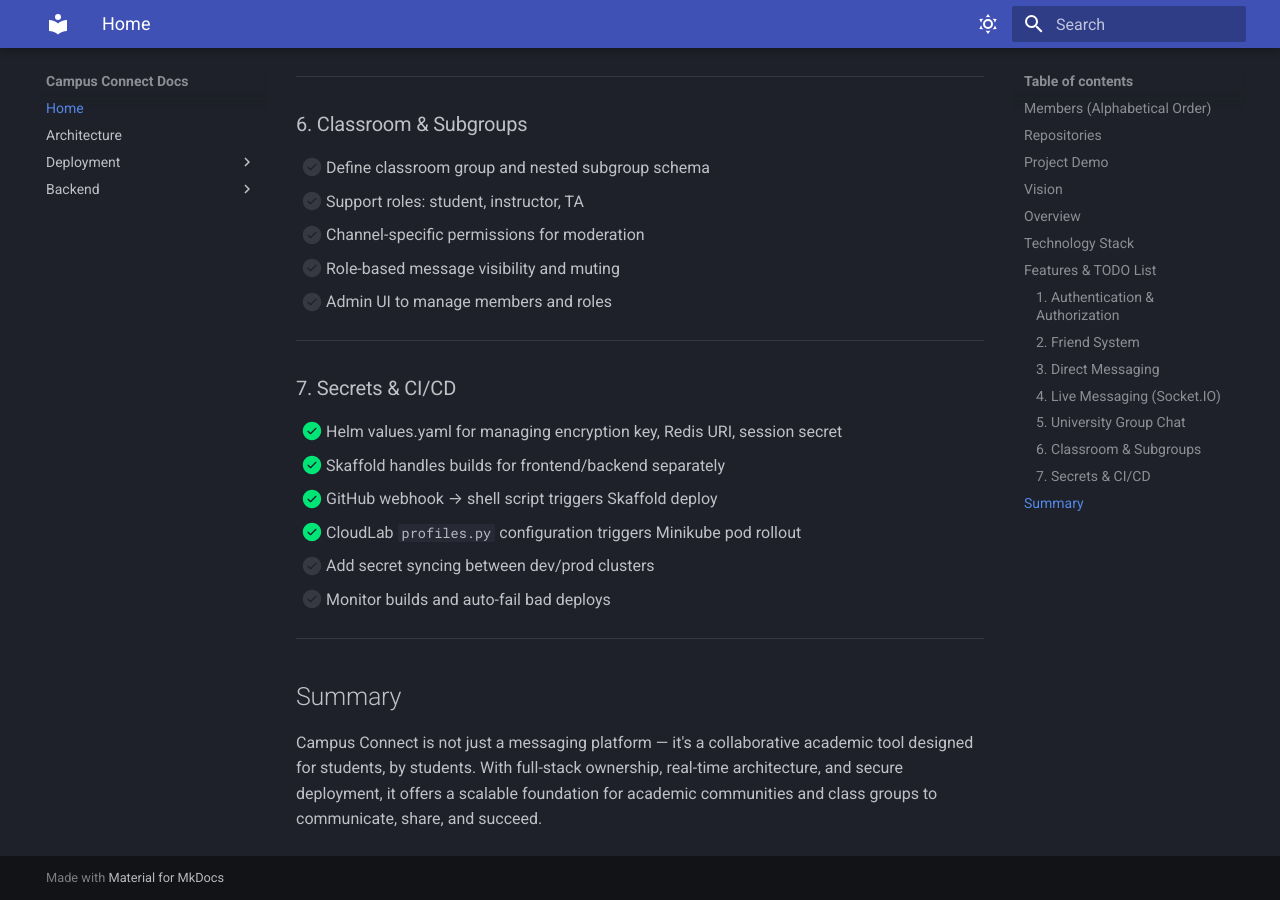
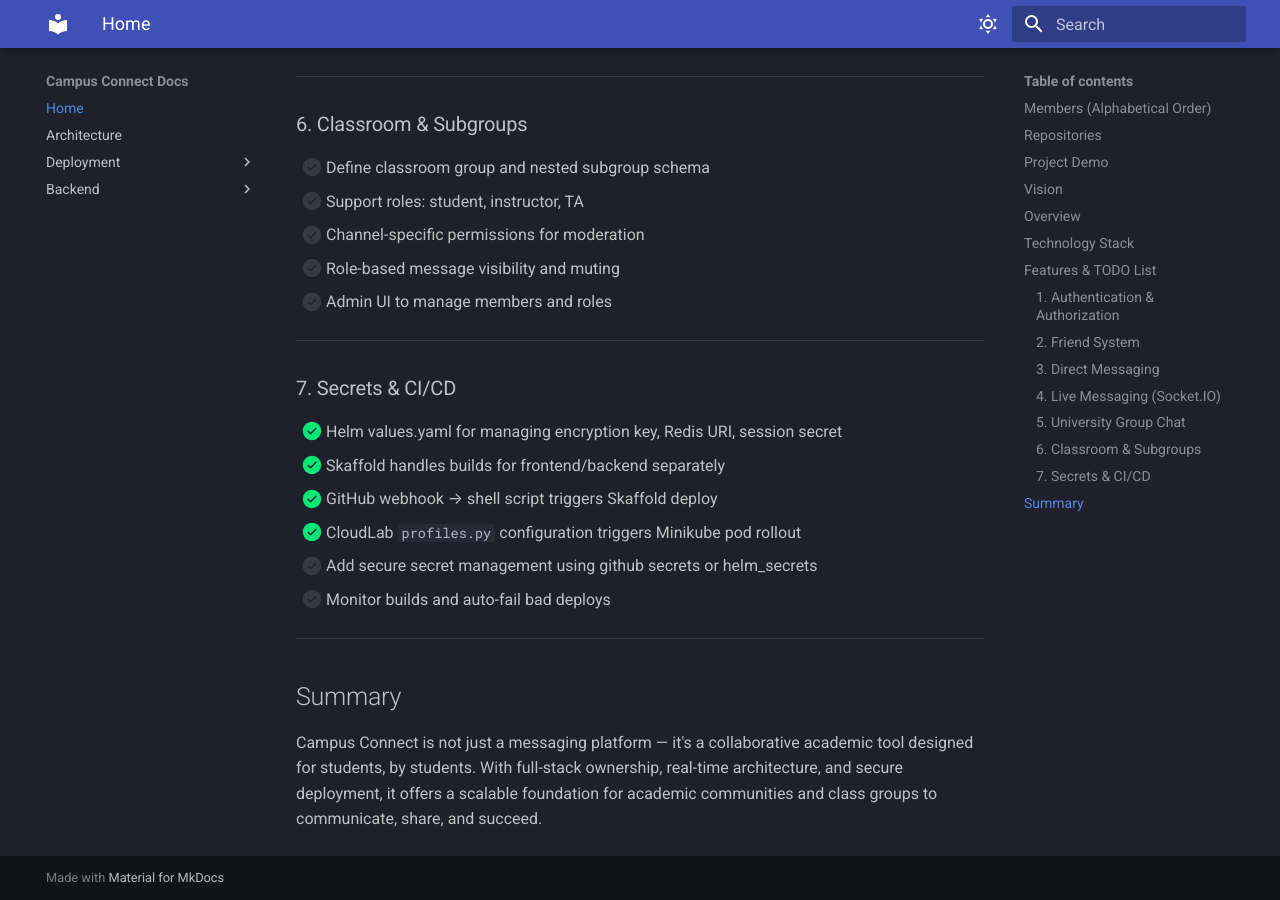
Before and after one commit to TylerGeiger513/CampusConnect-Prod, an MkDocs documentation site: the page built from docs/index.md, in a window 1280 px wide and 900 px high, scrolled down 4766 px. Built offline with MkDocs 1.6.1 and Material for MkDocs 9.7.7, drawn with Linux system fonts in a browser that asks for light colours.

Commit message:
Update index.md

```diff
--- a/docs/index.md
+++ b/docs/index.md
@@ -147,7 +147,7 @@ Campus Connect is a full-stack, real-time chat platform built to enhance campus
 - [x] Skaffold handles builds for frontend/backend separately
 - [x] GitHub webhook → shell script triggers Skaffold deploy
 - [x] CloudLab `profiles.py` configuration triggers Minikube pod rollout
-- [ ] Add secret syncing between dev/prod clusters
+- [ ] Add secure secret management using github secrets or helm_secrets
 - [ ] Monitor builds and auto-fail bad deploys
 
 ---
```
